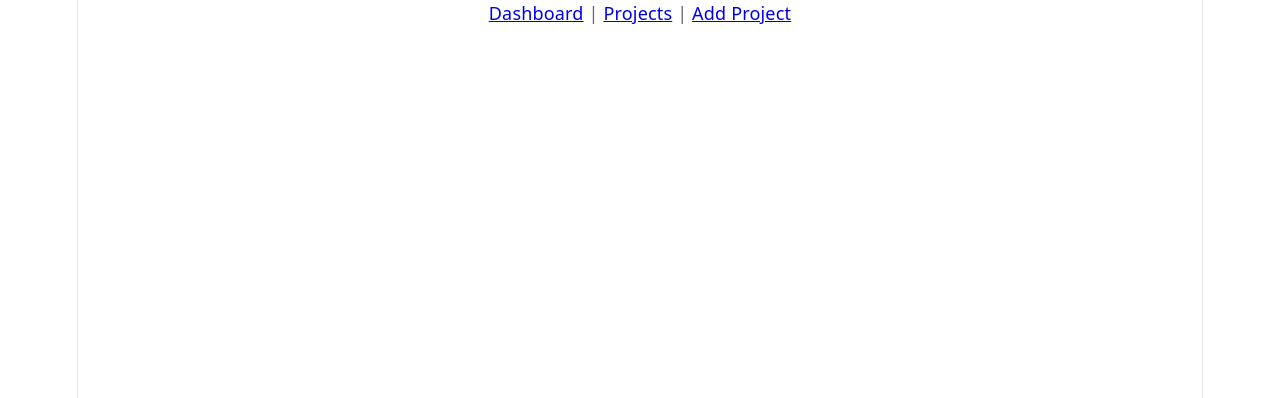
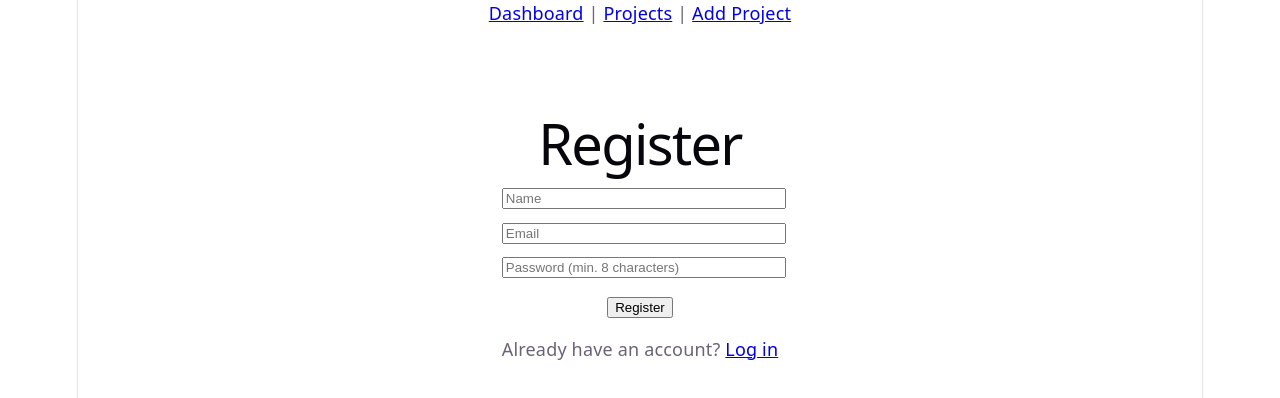
Before and after one commit to munna710/codebase-archaeologist, a React app in the folder frontend/: page /register in a window 1280 px wide. Shown: the top 398 px of the page. Built offline with nearby package versions, Linux system fonts and the light colour scheme; the HTML template or start-up script is replaced by a standard one.

Commit message:
add login and register page

```diff
--- a/frontend/src/App.jsx
+++ b/frontend/src/App.jsx
@@ -1,4 +1,9 @@
-import { BrowserRouter, Routes, Route, Link } from 'react-router-dom';
+import { BrowserRouter, Routes, Route, Link, useNavigate} from 'react-router-dom';
+import { AuthProvider, useAuth } from './context/AuthContext';
+import ProtectedRoute from './components/ProtectedRoute';
+
+import Login from './pages/Login';
+import Register from './pages/Register';
 import Dashboard from './pages/Dashboard';
 import ProjectList from './pages/ProjectList';
 import AddProject from './pages/AddProject';
@@ -13,31 +18,59 @@ import Debug from './pages/Debug';
 import Commits from './pages/Commits';
 
 
-function App() {
+function NavBar() {
+  const { user, logoutUser } = useAuth();
+  const navigate = useNavigate();
+
+  const handleLogout = () => {
+    logoutUser();
+    navigate('/login');
+  };
+
   return (
-    <BrowserRouter>
     <nav>
       <Link to="/">Dashboard</Link>{' | '}
       <Link to="/projects">Projects</Link>{' | '}
       <Link to="/projects/new">Add Project</Link>
+      {user && (
+        <span style={{ float: 'right' }}>
+          {user.name} · <button onClick={handleLogout} style={{ padding: '0.2rem 0.6rem' }}>Log Out</button>
+        </span>
+      )}
     </nav>
+  );
+}
 
+function AppRoutes() {
+  return (
     <Routes>
-        <Route path="/" element={<Dashboard />} />
-        <Route path="/projects" element={<ProjectList />} />
-        <Route path="/projects/new" element={<AddProject />} />
-        <Route path="/projects/:id" element={<ProjectOverview />} />
-        <Route path="/projects/:id/dependencies" element={<DependencyGraph />} />
-        <Route path="/projects/:id/documentation" element={<Documentation />} />
-        <Route path="/projects/:id/explorer" element={<CodeExplorer />} />
-        <Route path="/projects/:id/classes/:classId" element={<ClassDetails />} />
-        <Route path="/projects/:id/chat" element={<Chat />} />
-        <Route path="/projects/:id/code-smells" element={<CodeSmells />} />
-        <Route path="/projects/:id/debug" element={<Debug />} />
-        <Route path="/projects/:id/commits" element={<Commits />} />
+      <Route path="/login" element={<Login />} />
+      <Route path="/register" element={<Register />} />
+
+      <Route path="/" element={<ProtectedRoute><Dashboard /></ProtectedRoute>} />
+      <Route path="/projects" element={<ProtectedRoute><ProjectList /></ProtectedRoute>} />
+      <Route path="/projects/new" element={<ProtectedRoute><AddProject /></ProtectedRoute>} />
+      <Route path="/projects/:id" element={<ProtectedRoute><ProjectOverview /></ProtectedRoute>} />
+      <Route path="/projects/:id/explorer" element={<ProtectedRoute><CodeExplorer /></ProtectedRoute>} />
+      <Route path="/projects/:id/classes/:classId" element={<ProtectedRoute><ClassDetails /></ProtectedRoute>} />
+      <Route path="/projects/:id/dependencies" element={<ProtectedRoute><DependencyGraph /></ProtectedRoute>} />
+      <Route path="/projects/:id/documentation" element={<ProtectedRoute><Documentation /></ProtectedRoute>} />
+      <Route path="/projects/:id/chat" element={<ProtectedRoute><Chat /></ProtectedRoute>} />
+      <Route path="/projects/:id/code-smells" element={<ProtectedRoute><CodeSmells /></ProtectedRoute>} />
+      <Route path="/projects/:id/debug" element={<ProtectedRoute><Debug /></ProtectedRoute>} />
+      <Route path="/projects/:id/commits" element={<ProtectedRoute><Commits /></ProtectedRoute>} />
     </Routes>
+  );
+}
+
+function App() {
+  return (
+    <BrowserRouter>
+      <AuthProvider>
+        <NavBar />
+        <AppRoutes />
+      </AuthProvider>
     </BrowserRouter>
   );
 }
-
 export default App;
--- /dev/null
+++ b/frontend/src/api/auth.js
@@ -0,0 +1,11 @@
+import apiClient from './client';
+
+export const register = async (name, email, password) => {
+  const response = await apiClient.post('/auth/register', { name, email, password });
+  return response.data;
+};
+
+export const login = async (email, password) => {
+  const response = await apiClient.post('/auth/login', { email, password });
+  return response.data;
+};
--- a/frontend/src/api/client.js
+++ b/frontend/src/api/client.js
@@ -7,4 +7,29 @@ const apiClient = axios.create({
   },
 });
 
+// Runs before every request this client sends — attaches the saved token,
+// if one exists, without needing every individual API function to do it.
+apiClient.interceptors.request.use((config) => {
+  const token = localStorage.getItem('token');
+  if (token) {
+    config.headers.Authorization = `Bearer ${token}`;
+  }
+  return config;
+});
+
+// Runs after every response. If the backend ever says "your token is invalid
+// or expired" (401), force a logout so the user isn't stuck in a broken state
+// where every subsequent request just keeps failing silently.
+apiClient.interceptors.response.use(
+  (response) => response,
+  (error) => {
+    if (error.response?.status === 401) {
+      localStorage.removeItem('token');
+      localStorage.removeItem('user');
+      window.location.href = '/login';
+    }
+    return Promise.reject(error);
+  }
+);
+
 export default apiClient;
--- /dev/null
+++ b/frontend/src/components/ProtectedRoute.jsx
@@ -0,0 +1,13 @@
+import { Navigate } from 'react-router-dom';
+import { useAuth } from '../context/AuthContext';
+
+function ProtectedRoute({ children }) {
+  const { user, loading } = useAuth();
+
+  if (loading) return <p>Loading...</p>;
+  if (!user) return <Navigate to="/login" replace />;
+
+  return children;
+}
+
+export default ProtectedRoute;
--- /dev/null
+++ b/frontend/src/context/AuthContext.jsx
@@ -0,0 +1,47 @@
+import { createContext, useContext, useState, useEffect } from 'react';
+
+const AuthContext = createContext(null);
+
+export function AuthProvider({ children }) {
+  const [user, setUser] = useState(null);
+  const [loading, setLoading] = useState(true);
+
+  // On initial app load, check if a token was already saved from a previous session.
+  useEffect(() => {
+    const storedToken = localStorage.getItem('token');
+    const storedUser = localStorage.getItem('user');
+
+    if (storedToken && storedUser) {
+      setUser(JSON.parse(storedUser));
+    }
+    setLoading(false);
+  }, []);
+
+  const loginUser = (authResponse) => {
+    const userInfo = {
+      userId: authResponse.userId,
+      name: authResponse.name,
+      email: authResponse.email,
+    };
+
+    localStorage.setItem('token', authResponse.token);
+    localStorage.setItem('user', JSON.stringify(userInfo));
+    setUser(userInfo);
+  };
+
+  const logoutUser = () => {
+    localStorage.removeItem('token');
+    localStorage.removeItem('user');
+    setUser(null);
+  };
+
+  return (
+    <AuthContext.Provider value={{ user, loading, loginUser, logoutUser }}>
+      {children}
+    </AuthContext.Provider>
+  );
+}
+
+export function useAuth() {
+  return useContext(AuthContext);
+}
--- /dev/null
+++ b/frontend/src/pages/Login.jsx
@@ -0,0 +1,64 @@
+import { useState } from 'react';
+import { useNavigate, Link } from 'react-router-dom';
+import { login } from '../api/auth';
+import { useAuth } from '../context/AuthContext';
+
+function Login() {
+  const [email, setEmail] = useState('');
+  const [password, setPassword] = useState('');
+  const [error, setError] = useState(null);
+  const [submitting, setSubmitting] = useState(false);
+  const { loginUser } = useAuth();
+  const navigate = useNavigate();
+
+  const handleSubmit = async (e) => {
+    e.preventDefault();
+    setSubmitting(true);
+    setError(null);
+
+    try {
+      const authResponse = await login(email, password);
+      loginUser(authResponse);
+      navigate('/');
+    } catch (err) {
+      setError(err.response?.data?.message || 'Login failed. Please try again.');
+    } finally {
+      setSubmitting(false);
+    }
+  };
+
+  return (
+    <div style={{ maxWidth: '400px', margin: '4rem auto' }}>
+      <h1>Log In</h1>
+      <form onSubmit={handleSubmit}>
+        <input
+          type="email"
+          placeholder="Email"
+          value={email}
+          onChange={(e) => setEmail(e.target.value)}
+          required
+          style={{ display: 'block', width: '100%', marginBottom: '0.75rem' }}
+        />
+        <input
+          type="password"
+          placeholder="Password"
+          value={password}
+          onChange={(e) => setPassword(e.target.value)}
+          required
+          style={{ display: 'block', width: '100%', marginBottom: '0.75rem' }}
+        />
+        <button type="submit" disabled={submitting}>
+          {submitting ? 'Logging in...' : 'Log In'}
+        </button>
+      </form>
+
+      {error && <p style={{ color: '#dc2626' }}>{error}</p>}
+
+      <p style={{ marginTop: '1rem' }}>
+        Don't have an account? <Link to="/register">Register</Link>
+      </p>
+    </div>
+  );
+}
+
+export default Login;
--- /dev/null
+++ b/frontend/src/pages/Register.jsx
@@ -0,0 +1,74 @@
+import { useState } from 'react';
+import { useNavigate, Link } from 'react-router-dom';
+import { register } from '../api/auth';
+import { useAuth } from '../context/AuthContext';
+
+function Register() {
+  const [name, setName] = useState('');
+  const [email, setEmail] = useState('');
+  const [password, setPassword] = useState('');
+  const [error, setError] = useState(null);
+  const [submitting, setSubmitting] = useState(false);
+  const { loginUser } = useAuth();
+  const navigate = useNavigate();
+
+  const handleSubmit = async (e) => {
+    e.preventDefault();
+    setSubmitting(true);
+    setError(null);
+
+    try {
+      const authResponse = await register(name, email, password);
+      loginUser(authResponse);
+      navigate('/');
+    } catch (err) {
+      setError(err.response?.data?.message || 'Registration failed. Please try again.');
+    } finally {
+      setSubmitting(false);
+    }
+  };
+
+  return (
+    <div style={{ maxWidth: '400px', margin: '4rem auto' }}>
+      <h1>Register</h1>
+      <form onSubmit={handleSubmit}>
+        <input
+          type="text"
+          placeholder="Name"
+          value={name}
+          onChange={(e) => setName(e.target.value)}
+          required
+          style={{ display: 'block', width: '100%', marginBottom: '0.75rem' }}
+        />
+        <input
+          type="email"
+          placeholder="Email"
+          value={email}
+          onChange={(e) => setEmail(e.target.value)}
+          required
+          style={{ display: 'block', width: '100%', marginBottom: '0.75rem' }}
+        />
+        <input
+          type="password"
+          placeholder="Password (min. 8 characters)"
+          value={password}
+          onChange={(e) => setPassword(e.target.value)}
+          required
+          minLength={8}
+          style={{ display: 'block', width: '100%', marginBottom: '0.75rem' }}
+        />
+        <button type="submit" disabled={submitting}>
+          {submitting ? 'Creating account...' : 'Register'}
+        </button>
+      </form>
+
+      {error && <p style={{ color: '#dc2626' }}>{error}</p>}
+
+      <p style={{ marginTop: '1rem' }}>
+        Already have an account? <Link to="/login">Log in</Link>
+      </p>
+    </div>
+  );
+}
+
+export default Register;
```
Lines whose indentation alone changed are shown as unchanged.
